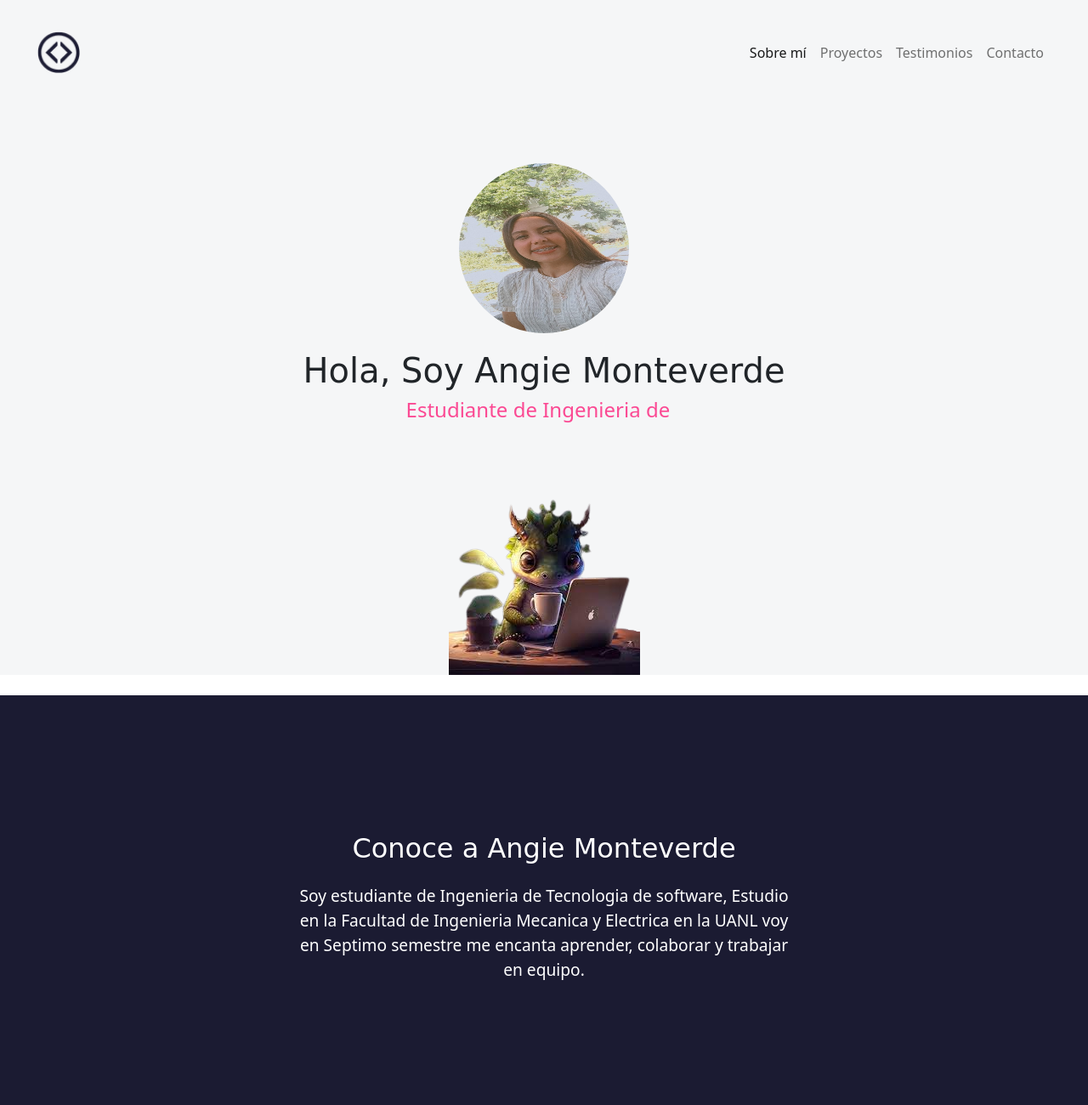
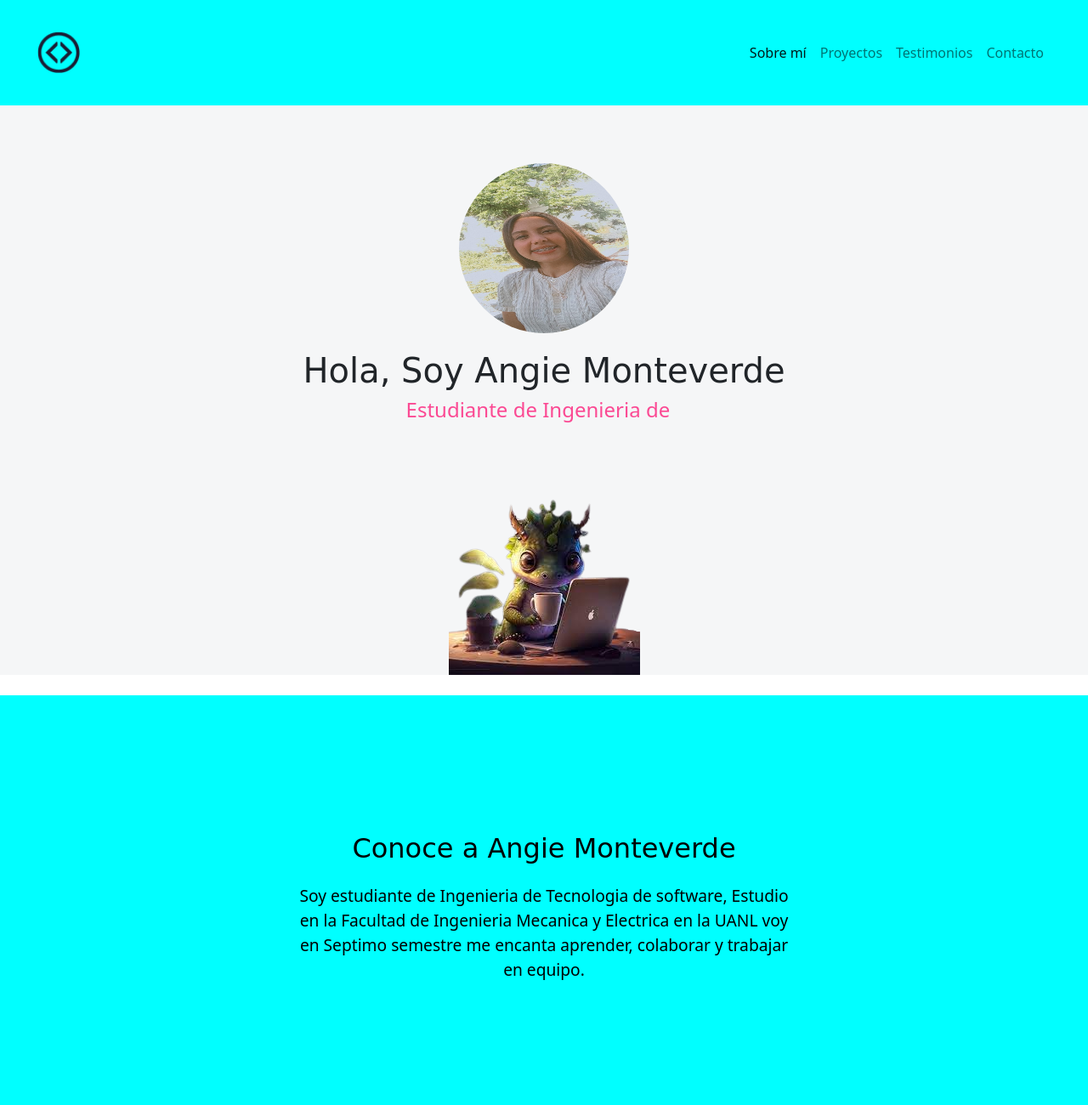
Before and after one commit to Angie-2016/Angie-2016.github.io, a plain HTML site: page index.html in a window 1280 px wide. Shown: the top 1300 px of the page at 85% size. Drawn offline with nearby package versions, Linux system fonts and the light colour scheme; a web font is replaced by a local one.

Commit message:
Update style.css

```diff
--- a/style.css
+++ b/style.css
@@ -2,7 +2,8 @@
 
 .navbar {
   padding: 2rem;
-  background-color: #f5f6f7;
+  background-color: aqua;
+
 }
 
 .navbar-collapse {
@@ -25,7 +26,7 @@ h1 {
 }
 
 .seccion-oscura {
-  color: white;
+  color: black;
   background-color: #1b1b32;
 }
 
@@ -90,12 +91,12 @@ h1 {
 .sobre-mi {
   height: 500px;
   padding: 10px;
+  background-color: aqua;
 }
 
 .sobre-mi .contenedor {
   max-width: 600px;
   text-align: center;
-  background-color: ;
 
 }
 
@@ -267,7 +268,7 @@ h1 {
 
 .contacto .rectangulo {
   margin-top: -5rem;
-  background-color: rgb(13, 110, 253);
+  background-color:black;
   border-radius: 10px;
   box-shadow: 0px 1px 4px 1px white;
 }
@@ -276,6 +277,7 @@ h1 {
   width: 100%;
   display: flex;
   align-items: center;
+  color: white;
 }
 
 .contacto .descripcion {
@@ -313,6 +315,8 @@ h1 {
 
 footer {
   min-height: 500px;
+
+
 }
 
 .footer-logo {
@@ -326,6 +330,10 @@ footer {
   padding: 20px;
   margin-bottom: 30px;
   font-family: 'Quicksand', sans-serif;
+  color: white;
+
+
+
 }
 
 .iconos-redes-sociales a {
@@ -350,16 +358,19 @@ footer {
 .iconos-redes-sociales a:hover {
   background-color: white;
   border: 2px solid rgb(13, 110, 253);
+
 }
 
 .iconos-redes-sociales a:hover i {
   color: black;
+
 }
 
 .derechos-de-autor {
   font-size: 15px;
   color: #aeaeae;
   padding: 20px;
+
 }
 
 /* Adaptable (Responsivo) */
```
